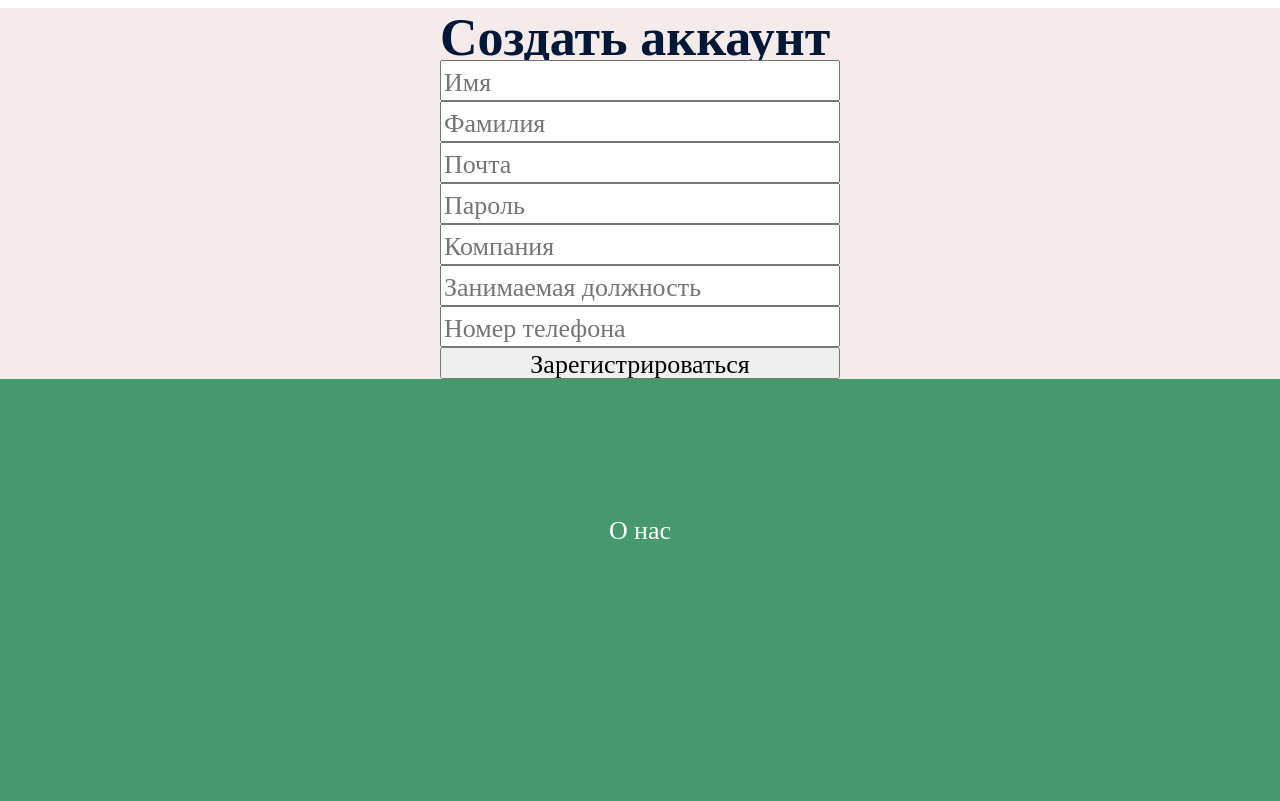
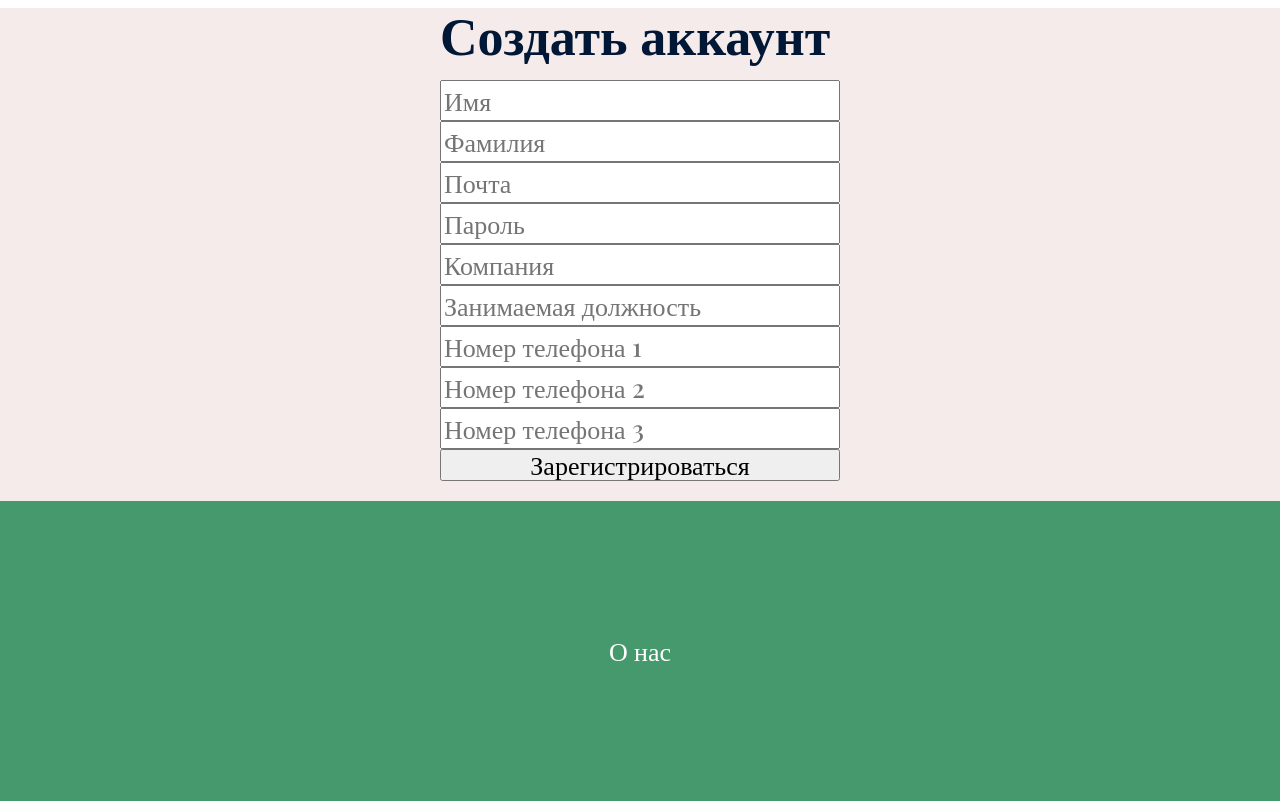
Before and after one commit to dankru/zimalab_accounts, a PHP site: page /zimalab/register in a window 1280 px wide. Shown: the part 142-943 px from the top of the page. Before the commit the page ends 681 px from the top, so only its background shows below. Run offline with PHP 8.4, Linux system fonts and the light colour scheme; some libraries are stand-ins or nearby versions.

Commit message:
added form styles

```diff
--- a/assets/css/styles.css
+++ b/assets/css/styles.css
@@ -197,6 +197,7 @@ a{
     display: grid;
     grid-template-columns: 1fr 1fr 1fr 1fr;
     grid-template-rows: 1fr 1fr;
+    justify-items: start;
 }
 .grid__item{
     padding: 20px;
@@ -205,7 +206,20 @@ a{
     display: flex;
     justify-content: center;
 }
+.form{
+    margin: 20px 0;
+    display: flex;
+    flex-direction: column;
+    width: 400px
+}
 /*PAGINATION_____________*/
+.pagination{
+    position: absolute;
+    bottom: 0;
+    left: 0;
+    right: 0;
+    margin: 0 auto;
+}
 .pagination__buttons{
     display: flex;
     justify-content: center;
--- a/controllers/RegisterController.php
+++ b/controllers/RegisterController.php
@@ -25,7 +25,7 @@ class RegisterController extends Controller
                 echo('Учётная запись создана');
                 exit();
             } else {
-                echo('Пользователь уже существует');
+                echo('Пользователь с таким номером телефона или почтой уже существует');
                 exit();
             }
         }
--- a/views/registerForm.tpl.php
+++ b/views/registerForm.tpl.php
@@ -21,16 +21,16 @@
         <div class="main-block">
             <div class="main-block__container column _container">
             <h1>Создать аккаунт</h1>
-            <form method="post" action="register" style="display: flex; flex-direction: column; width: 400px">
+            <form method="post" action="register" class="form">
                 <input name="first_name" required placeholder="Имя">
                 <input name="last_name" required placeholder="Фамилия">
                 <input name="email" required placeholder="Почта">
                 <input name="password" type="password" required placeholder="Пароль">
                 <input name="company_name" placeholder="Компания">
                 <input name="position" placeholder="Занимаемая должность">
-                <input name="phone_number1" placeholder="Номер телефона">
-                <input name="phone_number2" style="display: none" placeholder="Номер телефона">
-                <input name="phone_number3" style="display: none" placeholder="Номер телефона">
+                <input name="phone_number1"  placeholder="Номер телефона 1">
+                <input name="phone_number2"  placeholder="Номер телефона 2">
+                <input name="phone_number3"  placeholder="Номер телефона 3">
                 <button name="button-reg">Зарегистрироваться</button>
             </form>
             </div>
```
Also changed, not shown: views/loginForm.tpl.php (+8 -5 lines).
